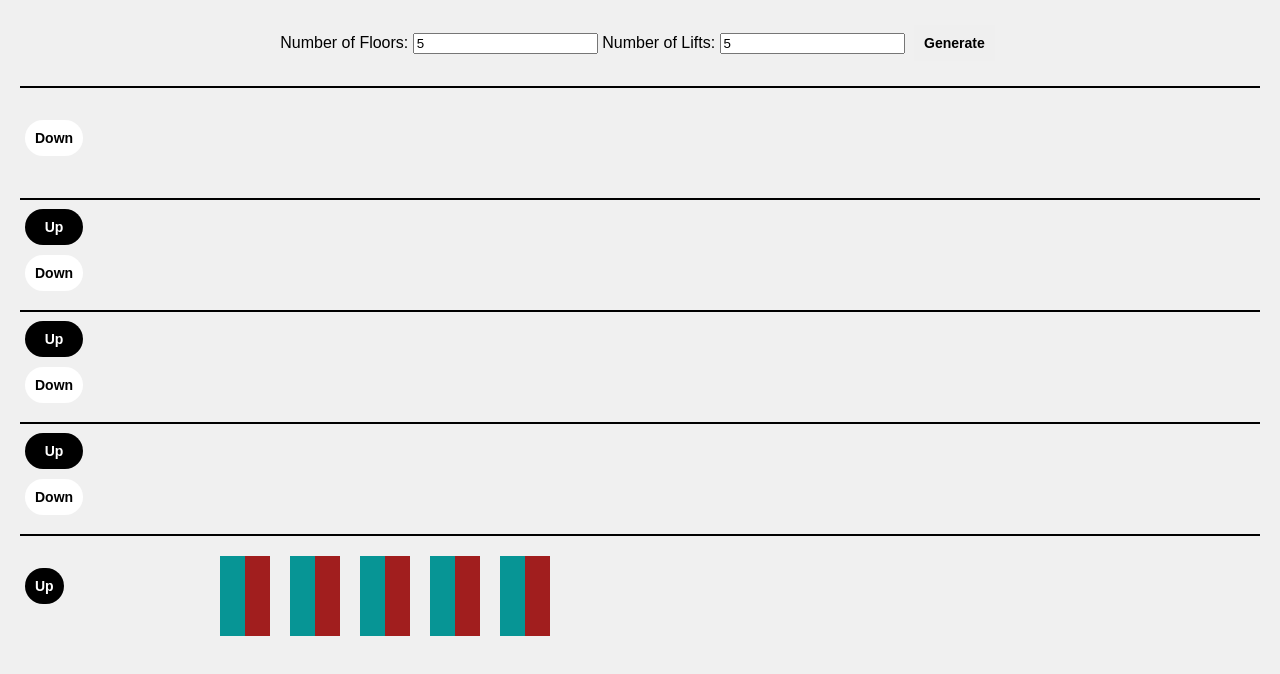
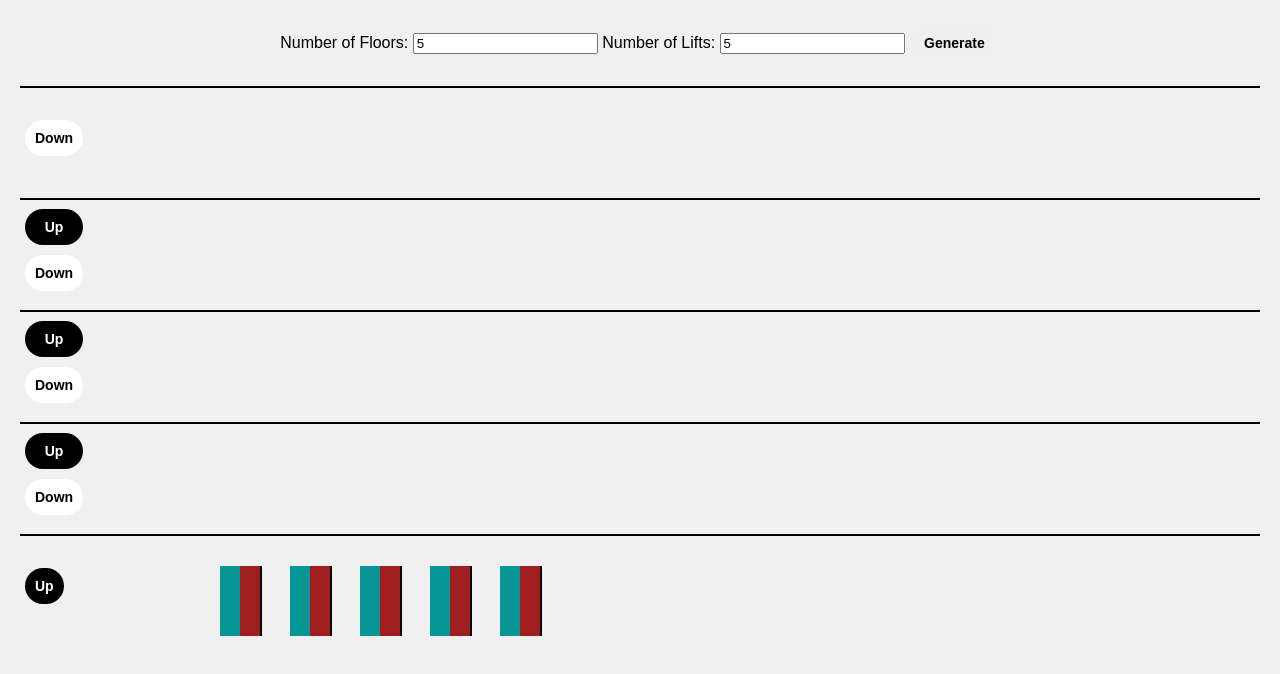
Before and after one commit to Shreyask24/Lift-Simulation, a plain HTML site: page index.html in a window 1280 px wide. Both pictures are taken after typing "5", "5" into the empty fields and a click on the button "Generate". Drawn offline with Linux system fonts and the light colour scheme.

Commit message:
Fixed issues for handling many floors

```diff
--- a/script.js
+++ b/script.js
@@ -51,7 +51,7 @@ function generateBuilding() {
 
 function requestLift(floor) {
     const lifts = document.querySelectorAll('.lift');
-    const targetY = -(floor - 1) * 110;
+    const targetY = -(floor - 1) * 112;
     let closestLift = null;
     let minDistance = Infinity;
 
--- a/styles.css
+++ b/styles.css
@@ -18,6 +18,8 @@ body {
     flex-direction: column-reverse;
     align-items: center;
     width: 100%;
+    overflow-x: auto;
+    /* Enable horizontal scrolling */
 }
 
 .floor {
@@ -58,9 +60,10 @@ button.down {
     border-radius: 50vh;
 }
 
+
 .lift {
-    width: 50px;
-    height: 80px;
+    width: 40px;
+    height: 70px;
     background-color: #000;
     position: absolute;
     bottom: 0;
@@ -69,6 +72,8 @@ button.down {
     display: flex;
     justify-content: center;
     align-items: center;
+    border-right: 2px solid #000;
+    /* Separator between lifts */
 }
 
 .lift::before {
```
